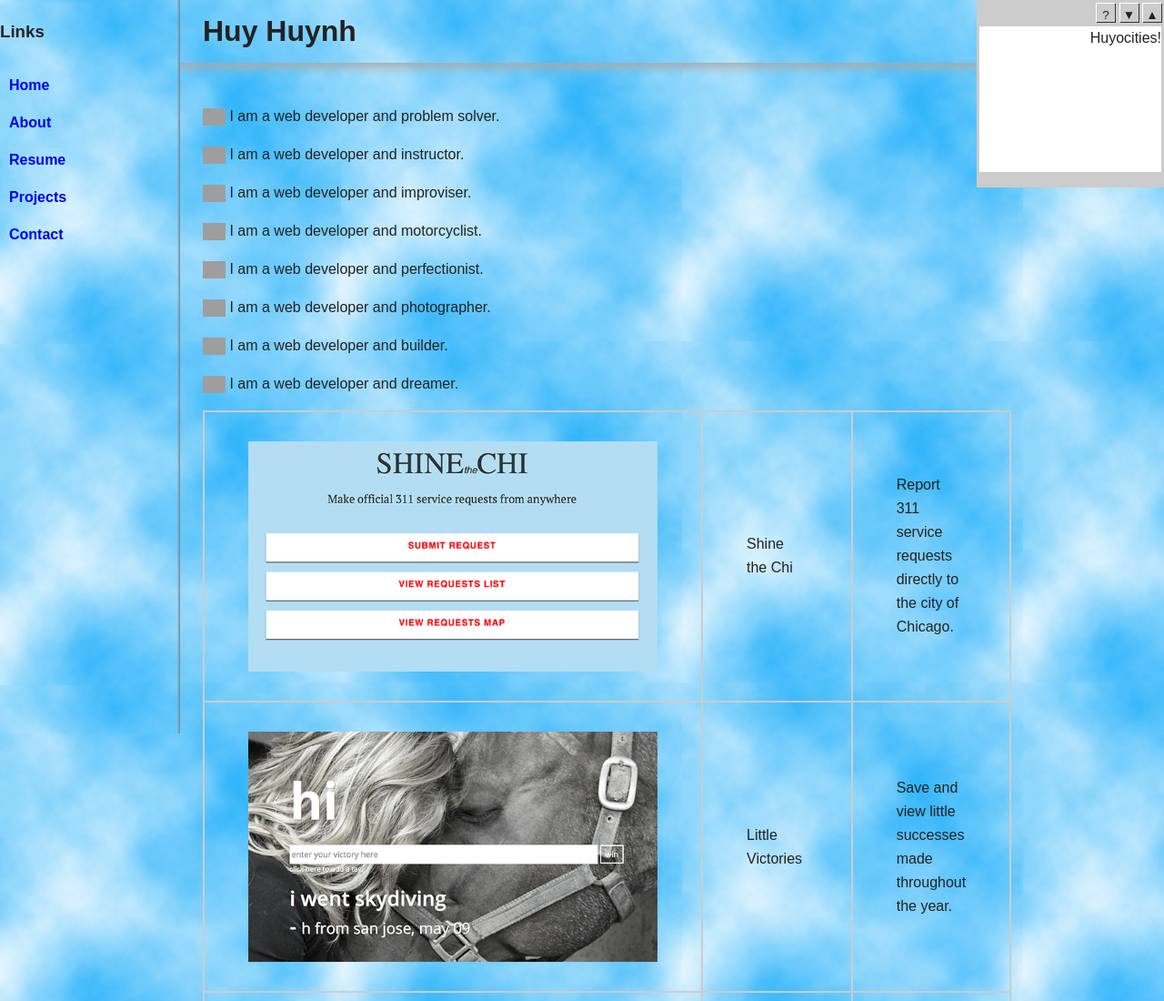
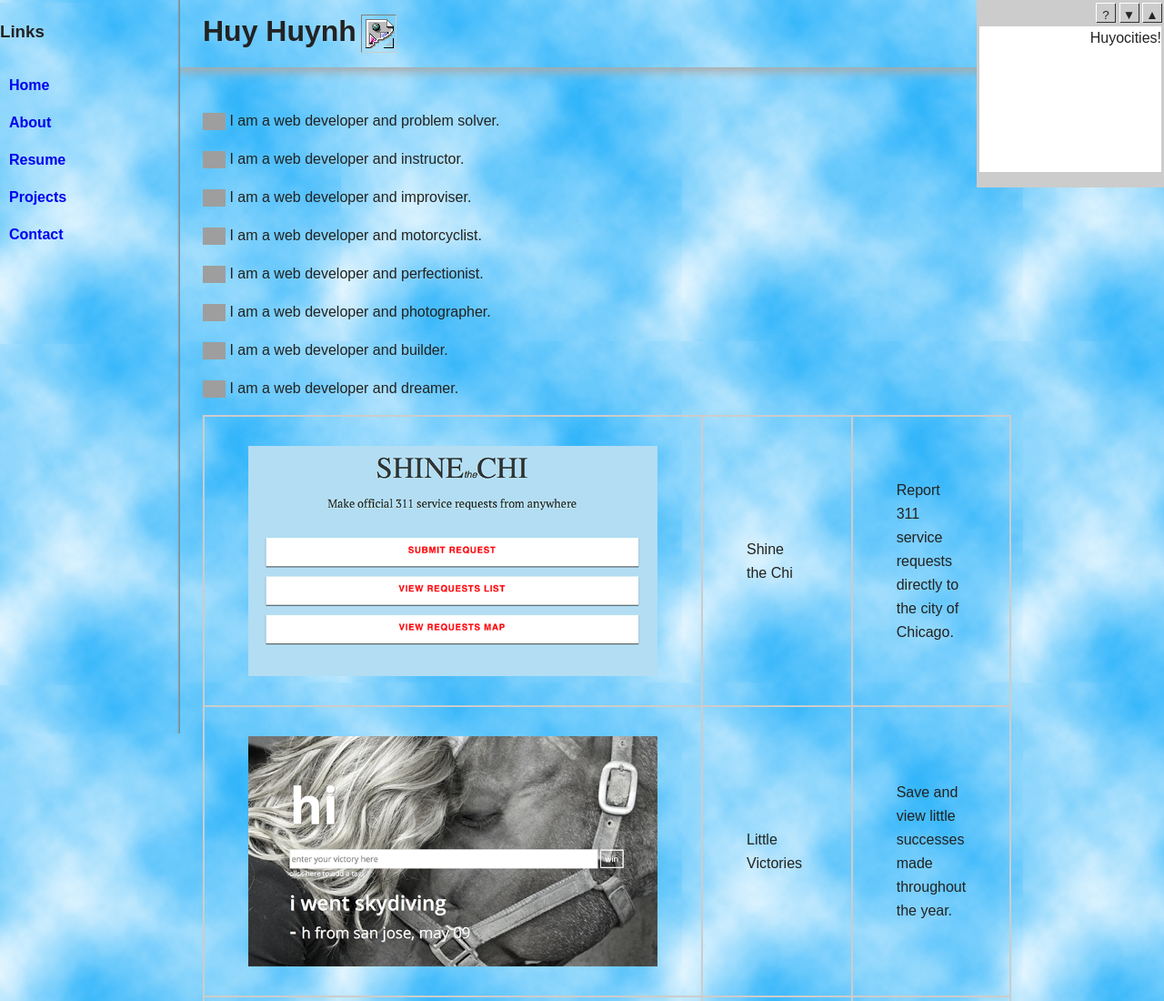
Before and after one commit to huyhuynh408/geotheme, a plain HTML site: page index.html in a window 1280 px wide. Shown: the top 1100 px of the page at 91% size. Drawn offline with nearby package versions, Linux system fonts and the light colour scheme; grey boxes are pictures that could not be loaded; a web font is replaced by a local one.

Commit message:
add broken image link

```diff
--- a/css/main.css
+++ b/css/main.css
@@ -130,6 +130,15 @@ nav a:hover {
 .footer-container {
     width: 85%;
     float: right;
+}
+
+.header-container img {
+    margin: 0 5px;
+    padding: 1px;
+    border-top: 1px solid gray;
+    border-left: 1px solid gray;
+    border-right: 1px solid #ccc;
+    border-bottom: 1px solid #ccc;
 }
 
 /* ==========================================================================
--- a/index.html
+++ b/index.html
@@ -19,6 +19,7 @@
         <div class="header-container">
             <header class="wrapper clearfix">
                 <h1 class="title">Huy Huynh</h1>
+                <p><img src="img/broken.png" alt="broken image pic"></p>
             </header>
         </div>
 
```
Also changed, not shown: img/broken.png (added).
